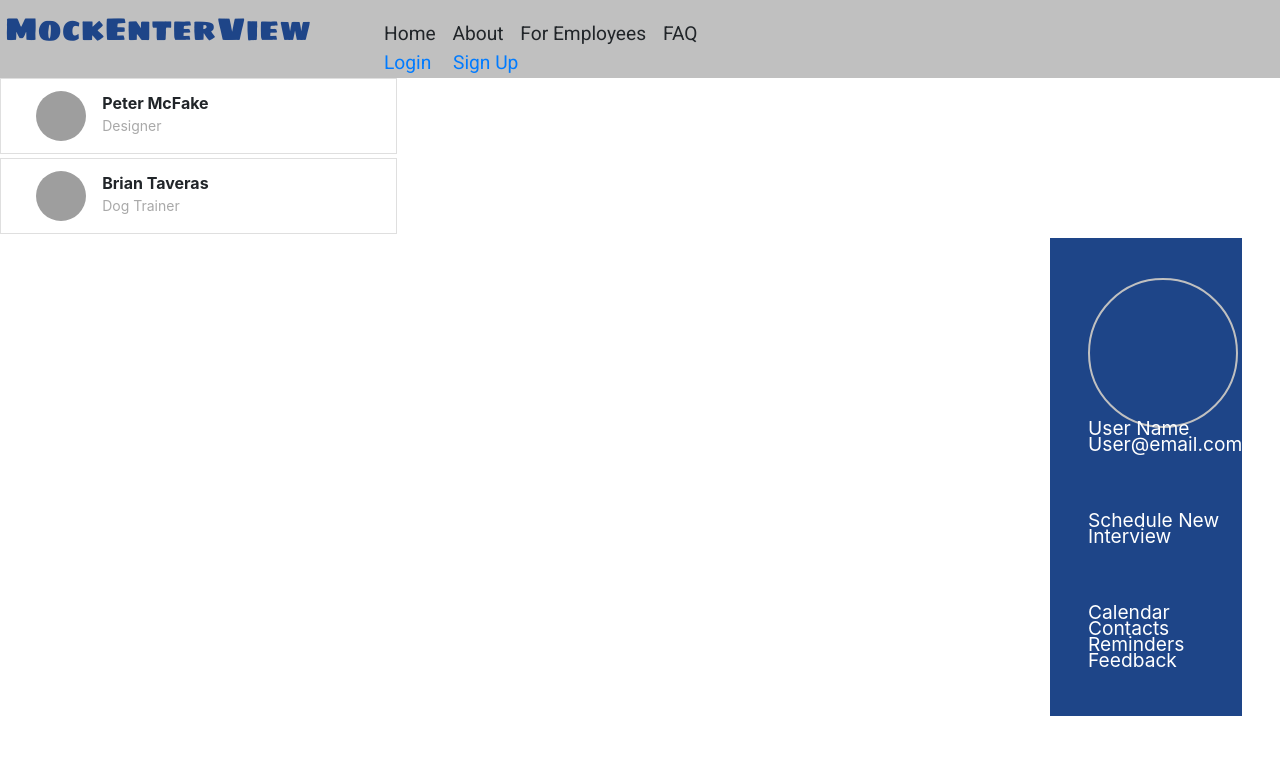
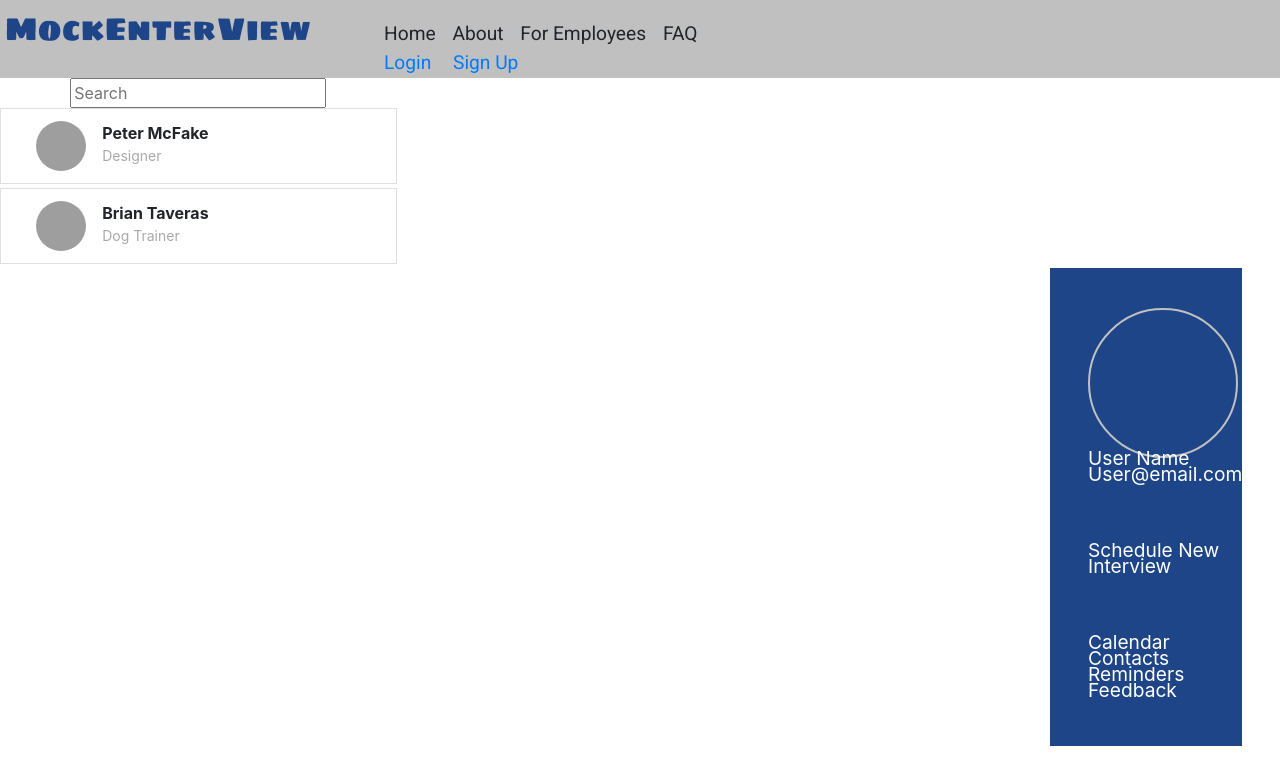
Before and after one commit to mockenterview/frontend, a React (Create React App) app: page /profile in a window 1280 px wide. Shown: the top 784 px of the page. Built offline with nearby package versions, Linux system fonts and the light colour scheme; grey boxes are pictures that could not be loaded.

Commit message:
Added searchbar

```diff
--- a/src/Components/Profile/InterviewList.jsx
+++ b/src/Components/Profile/InterviewList.jsx
@@ -2,14 +2,19 @@ import React, { useState } from "react";
 import { ListGroup, ListGroupItem } from "reactstrap";
 
 import InterviewerCard from "./InterviewerCard";
+import SeachForm from './SearchForm'
+import SearchForm from "./SearchForm";
 
-const InterviewList = ({interviewers, selectProfile, selected}) => {
+const InterviewList = ({interviewers, selectProfile, selected, filteredData, search}) => {
+
 
 
   return (
     <div className="interview-list">
+        <SearchForm search={search} data={interviewers} />
       <ListGroup>
-        {interviewers.map(el => {
+
+        {filteredData.map(el => {
           return <InterviewerCard interviewer={el} key={el.firstName} selectProfile={selectProfile} selected={selected} />;
         })}
       </ListGroup>
--- a/src/Components/Profile/Profile.jsx
+++ b/src/Components/Profile/Profile.jsx
@@ -1,27 +1,21 @@
-import React, {useState} from 'react';
+import React, { useState, useEffect } from "react";
 import { Row, Col } from "reactstrap";
 
+import "./profile.css";
+// Components
+import InterviewList from "../Profile/InterviewList";
+import ProfilePreview from "../Profile/ProfilePreview";
 
-import './profile.css'
-// Components
-import InterviewList from '../Profile/InterviewList';
-import ProfilePreview from '../Profile/ProfilePreview'
-
-const Profile = () =>{
-
-    const [interviewers, setInterviewers] = useState(
-        [
+const Profile = () => {
+  const [interviewers, setInterviewers] = useState([
     {
       bio: "This is a Bio",
-              skills: [
-                  { name: "Bark" },
-                  { name: "Sit" },
-                  { name: "Lay" },
-                ],
-              jobTitle: 'Designer',
+      skills: [{ name: "Bark" }, { name: "Sit" }, { name: "Lay" }],
+      jobTitle: "Designer",
       city: "New York",
       state: "New York",
-              image: 'https://s3.amazonaws.com/cdn-origin-etr.akc.org/wp-content/uploads/2018/01/12201051/cute-puppy-body-image.jpg',
+      image:
+        "https://s3.amazonaws.com/cdn-origin-etr.akc.org/wp-content/uploads/2018/01/12201051/cute-puppy-body-image.jpg",
       workHistory: [
         {
           companyName: "",
@@ -34,25 +28,24 @@ const Profile = () =>{
           to: Date
         }
       ],
-              interviewer: {default: false},
-              references: [{
-                  name: 'Peter',
-                  phone: '888-888-8888'
-                }],
-                firstName: 'Peter',
-                lastName: 'McFake',
+      interviewer: { default: false },
+      references: [
+        {
+          name: "Peter",
+          phone: "888-888-8888"
+        }
+      ],
+      firstName: "Peter",
+      lastName: "McFake"
     },
     {
       bio: "This is a Bio",
-              skills:  [
-                { name: "Jump" },
-                { name: "Fly" },
-                { name: "Exterminate" },
-              ],
-              jobTitle: 'Dog Trainer',
+      skills: [{ name: "Jump" }, { name: "Fly" }, { name: "Exterminate" }],
+      jobTitle: "Dog Trainer",
       city: "New York",
       state: "New York",
-              image: 'https://s3.amazonaws.com/cdn-origin-etr.akc.org/wp-content/uploads/2018/01/12201051/cute-puppy-body-image.jpg',
+      image:
+        "https://s3.amazonaws.com/cdn-origin-etr.akc.org/wp-content/uploads/2018/01/12201051/cute-puppy-body-image.jpg",
       workHistory: [
         {
           companyName: "",
@@ -65,38 +58,53 @@ const Profile = () =>{
           to: Date
         }
       ],
-              interviewer: {default: false},
-              references: [{
-                  name: 'Peter',
-                  phone: '888-888-8888'
-                }],
-                firstName: 'Brian',
-                lastName: 'Taveras',
+      interviewer: { default: false },
+      references: [
+        {
+          name: "Peter",
+          phone: "888-888-8888"
         }
-          ]
-      );
+      ],
+      firstName: "Brian",
+      lastName: "Taveras"
+    }
+  ]);
 
-          const [selection, setSelection] = useState({skills: []})
+  const [selection, setSelection] = useState({ skills: [] });
+  const [filteredData, updateData] = useState([])
 
-      function selectProfile(e){
-        setSelection(e)
+  const search = data => {
+      updateData(data)
+
+  };
+
+  useEffect(()=>{
+    updateData(interviewers)
+    setInterviewers(interviewers)
+  }, [])
+
+  function selectProfile(e) {
+    setSelection(e);
   }
 
   return (
     <div className="profile">
       <Row>
         <Col md="4">
-            <InterviewList interviewers={interviewers} selectProfile={selectProfile} selected={selection}  />
+          <InterviewList
+            interviewers={interviewers}
+            selectProfile={selectProfile}
+            selected={selection}
+            filteredData={filteredData}
+            search={search}
+          />
         </Col>
         <Col md="auto">
-            <ProfilePreview selected={selection}/>
+          <ProfilePreview selected={selection} />
         </Col>
-
-
       </Row>
     </div>
   );
-
-}
+};
 
 export default Profile;
--- /dev/null
+++ b/src/Components/Profile/SearchForm.jsx
@@ -0,0 +1,33 @@
+import React, { useState } from "react";
+
+export default function SearchForm(props) {
+  const [results, setResults] = useState();
+
+  const handleChanges = e => {
+    setResults(e.target.value);
+  };
+
+  const submitHandler = e => {
+    e.preventDefault();
+
+    const filtered = props.data.filter(person => {
+      return person.firstName.toLowerCase().indexOf(results.toLowerCase()) !== -1;
+    });
+    props.search(filtered);
+    console.log(filtered);
+  };
+
+  return (
+    <section className="search-form">
+      <form onSubmit={submitHandler}>
+        <input
+          onChange={handleChanges}
+          type="text"
+          name="interviewer"
+          id="interviewer"
+          placeholder="Search"
+        ></input>
+      </form>
+    </section>
+  );
+}
```
Lines whose indentation alone changed are shown as unchanged.
